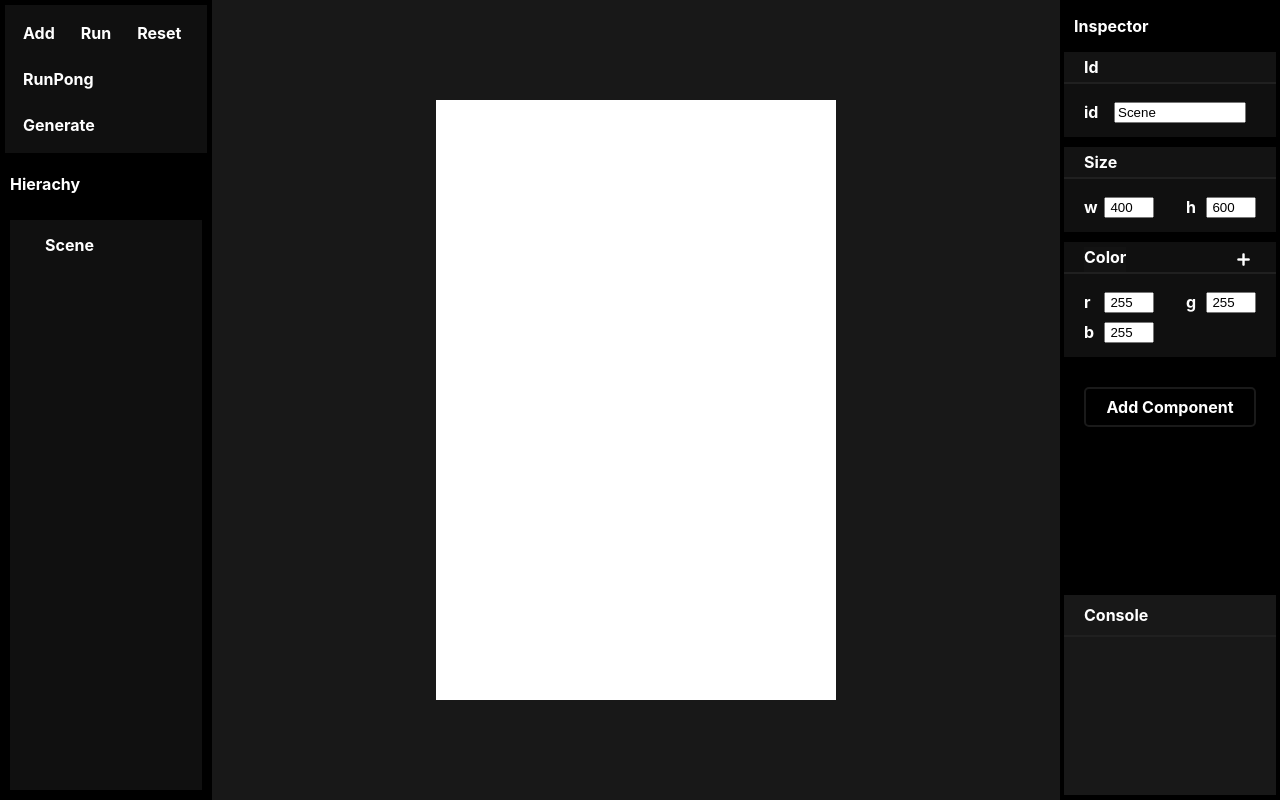
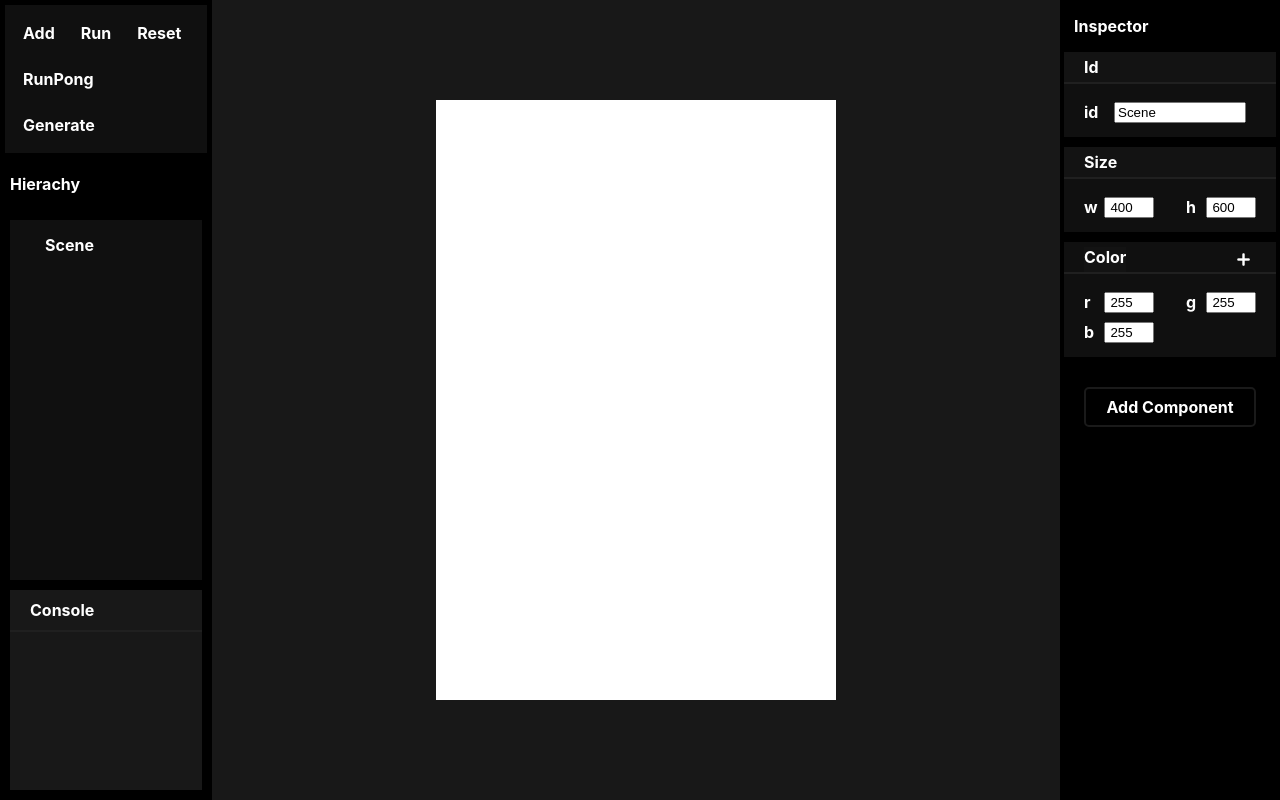
Before and after one commit to t-88/epic-editor, a React (Create React App) app: page / in a window 1280 px wide. Built offline with nearby package versions, Linux system fonts and the light colour scheme.

Commit message:
Refactor hierarchy , move console

```diff
--- a/src/App.css
+++ b/src/App.css
@@ -22,12 +22,46 @@ body {
   overflow: hidden;
 }
 
-#selection-list {
+#hiercarchy {
   flex: 2;
   width: 20%;
   display: flex;
   flex-direction: column;
 }
+#hiercarchy-title {
+  padding: 0 10px 0 10px;
+}
+
+#hiercarchy-list {
+  background-color: #101010;
+  margin: 10px;
+  padding: 15px;
+  display: flex;
+  flex-direction: column;
+  gap: 15px;
+  height: 100%;
+
+  box-sizing: border-box;
+  overflow: hidden;
+  overflow-y: scroll;
+
+}
+
+.console-container {
+  padding: 0 10px 5px 10px;
+
+}
+
+#options-menu {
+  padding: 10px;
+  background-color: #101010;
+  display: flex;
+  gap: 10px;
+  font-weight: bold;
+  margin: 5px;
+  flex-wrap: wrap;
+}
+
 
 #canvas-container {
   flex: 8;
@@ -230,19 +264,6 @@ body {
   overflow: scroll;
 }
 
-#selection-list-title {
-  padding: 0 10px 0 10px;
-}
-
-#options-menu {
-  padding: 10px;
-  background-color: #101010;
-  display: flex;
-  gap: 10px;
-  font-weight: bold;
-  margin: 5px;
-  flex-wrap: wrap;
-}
 
 .menu-button {
   margin: 0;
@@ -262,17 +283,7 @@ body {
 }
 
 
-#selection-list-hierachy {
-  background-color: #101010;
-  margin: 10px;
-  padding: 15px;
-  display: flex;
-  flex-direction: column;
-  gap: 15px;
-  height: 100%;
 
-  box-sizing: border-box;
-}
 
 .hierachy-element * {
   margin: 0;
@@ -395,16 +406,17 @@ body {
 }
 
 
-#log-area::-webkit-scrollbar-track {
+
+.custom-scroll-bar::-webkit-scrollbar-track {
   -webkit-box-shadow: inset 0 0 6px rgba(0, 0, 0, 0.3);
   background-color: #323232;
 }
 
-#log-area::-webkit-scrollbar {
+.custom-scroll-bar::-webkit-scrollbar {
   width: 6px;
   background-color: #323232;
 }
 
-#log-area::-webkit-scrollbar-thumb {
+.custom-scroll-bar::-webkit-scrollbar-thumb {
   background-color: #505050;
 }
--- a/src/App.jsx
+++ b/src/App.jsx
@@ -1,5 +1,5 @@
 import './App.css';
-import SelectionList from './elements/SelectionList';
+import SelectionList from './elements/Hierarchy';
 import Canvas from './elements/Canvas';
 import engine from './lib/engine';
 import { useSnapshot } from 'valtio';
--- a/src/elements/Console.jsx
+++ b/src/elements/Console.jsx
@@ -7,7 +7,7 @@ export default function Console() {
 
     return <div id="console">
       <p className="console-title"><b>Console</b></p>
-      <div id="log-area">
+      <div id="log-area" className="custom-scroll-bar">
         {msgs.map((msg,idx) => <p onClick={msg.callback} key={idx}> {msg.txt} </p>)}
       </div>
     </div>
--- a/src/elements/SelectionList.jsx
+++ b/src/elements/Hierarchy.jsx
@@ -1,10 +1,12 @@
-import RectEntity from "../entities/Rect";
-import SceneEntity from "../entities/Scene";
-import engine from "../lib/engine";
-import HierachyElement from "../ui/hierachy_element";
+import { useSnapshot } from "valtio";
 import { useNavigate } from "react-router-dom";
+import RectEntity from "../entities/Rect.jsx";
+import SceneEntity from "../entities/Scene.jsx";
+import engine from "../lib/engine.js";
+import HierachyElement from "../ui/hierachy_element.jsx";
 import PONG_SRC from "../games/pong.js";
-import { useSnapshot } from "valtio";
+import Console from "./Console";
+
 
 
 export default function SelectionList() {
@@ -85,16 +87,16 @@ export default function SelectionList() {
     }
 
     return (
-      <div id="selection-list">
+      <div id="hiercarchy">
         <div id="options-menu">
           {options.map((option,idx) => {
             return <p className="menu-button" key={idx} onClick={(e) => option.on_click(e)}>{option.title}</p>
           })}
         </div>
 
-        <p id="selection-list-title"><b>Hierachy</b></p>
+        <p id="hiercarchy-title"><b>Hierachy</b></p>
 
-        <section id="selection-list-hierachy">
+        <section id="hiercarchy-list" className="custom-scroll-bar">
           {
             (()=>{
               const hierachy_map = [];
@@ -106,6 +108,10 @@ export default function SelectionList() {
 
           }
         </section>
+
+        <div className="console-container">
+          <Console />
+        </div>
       </div>
     );
   }
--- a/src/elements/Inspector.jsx
+++ b/src/elements/Inspector.jsx
@@ -1,6 +1,5 @@
 import { useSnapshot } from "valtio";
 import engine from "../lib/engine";
-import Console from "./Console";
 import OptionBtns from "./InspectorOption";
 
 
@@ -22,7 +21,6 @@ export default function Inspector() {
       <p id="inspector-title"><b>Inspector</b></p>
       <Comps selected_entity={selected_entity} />
       <OptionBtns />
-      <Console />
     </div>
   );
 }
```
Also changed, not shown: src/games/pong.js (+5 -6 lines).
